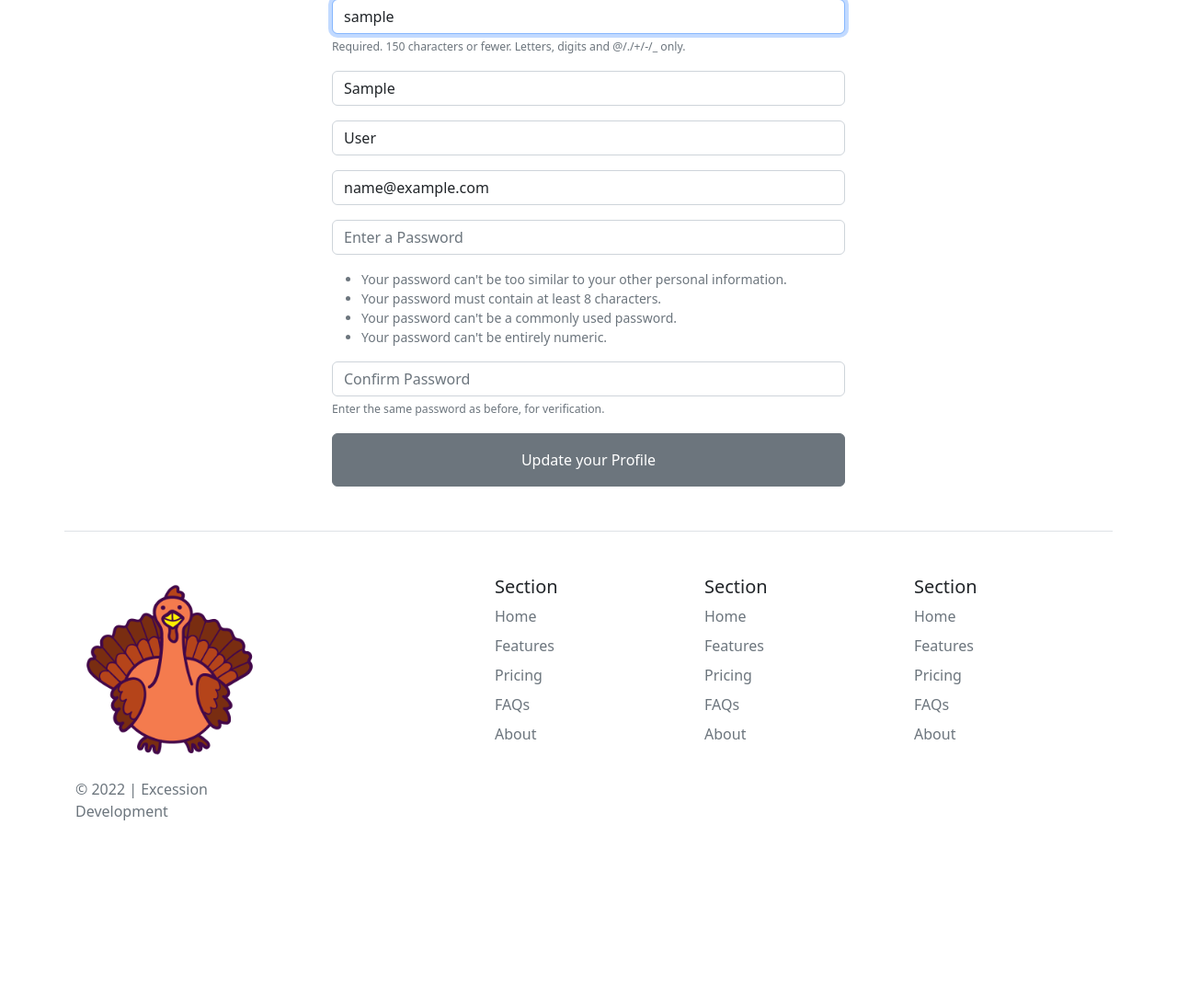
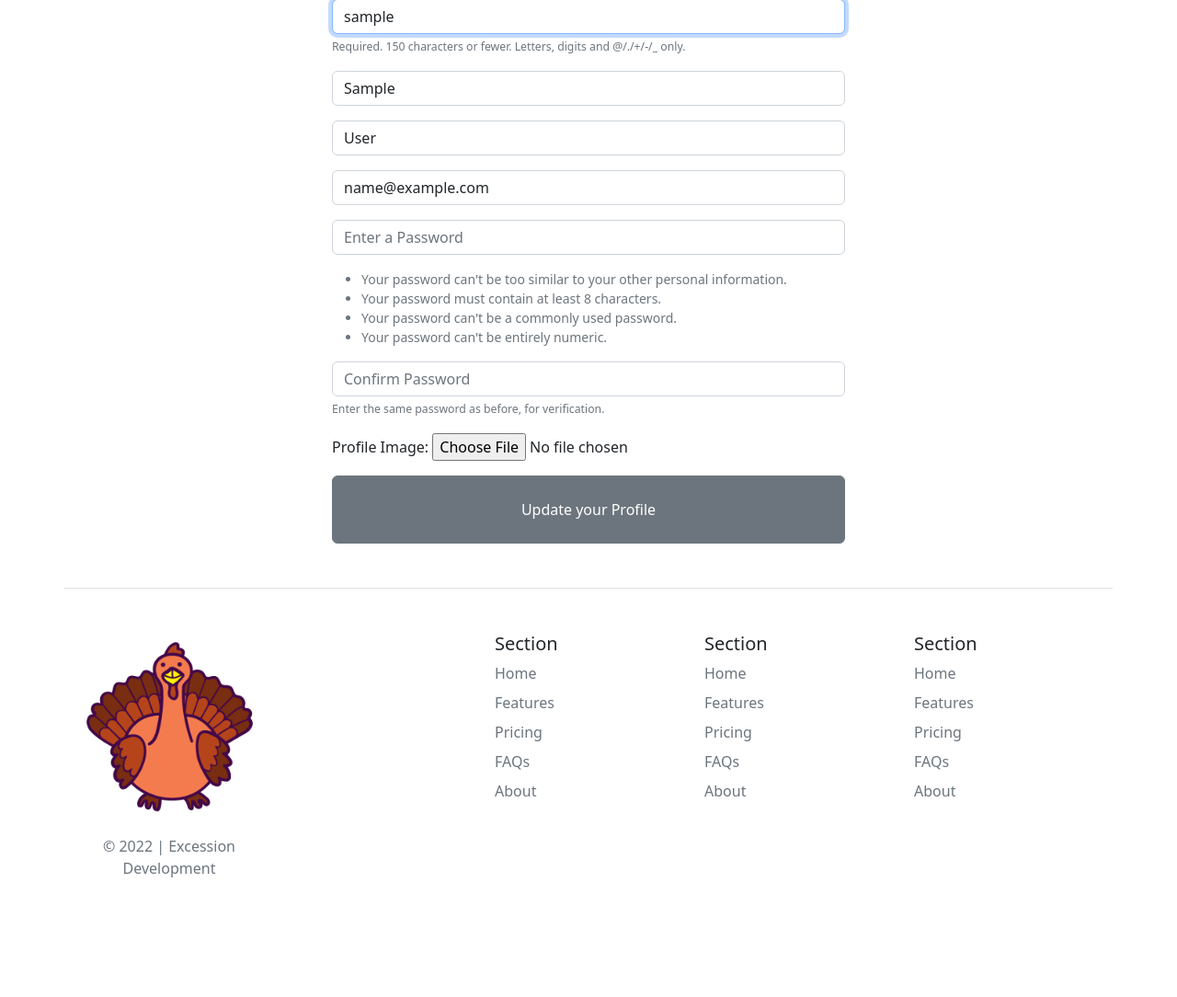
Before and after one commit to drobb2020/django-twitter-clone, a Django app: page /update_user/ in a window 1280 px wide. Shown: the part 145-1229 px from the top of the page at 92% size. Before the commit the page ends 1037 px from the top, so only its background shows below. Run offline with Django 3.2, Linux system fonts and the light colour scheme; the visitor is signed in with stand-in values (Sample User, id 1); data comes from the database, SQL or seed files in the repository.

Commit message:
profile pics completed

```diff
--- a/musker/social_media/musker/forms.py
+++ b/musker/social_media/musker/forms.py
@@ -1,7 +1,17 @@
 from django import forms
 from django.contrib.auth.forms import UserCreationForm
 from django.contrib.auth.models import User
-from musker.models import Meep
+from musker.models import Meep, Profile
+
+
+class ProfilePicForm(forms.ModelForm):
+    """form to add profile image"""
+
+    profile_image = forms.ImageField(label="Profile Image")
+
+    class Meta:
+        model = Profile
+        fields = ("profile_image",)
 
 
 class MeepForm(forms.ModelForm):
--- a/musker/social_media/musker/models.py
+++ b/musker/social_media/musker/models.py
@@ -18,7 +18,7 @@ class Profile(models.Model):
     follows = models.ManyToManyField(
         "self", related_name="followed_by", symmetrical=False, blank=True
     )
-    profile_image = models.ImageField(null=True, blank=True, upload_to='images/')
+    profile_image = models.ImageField(blank=True, upload_to='images/')
     date_joined = models.DateTimeField(auto_now_add=True)
     date_modified = models.DateTimeField(auto_now=True)
 
--- a/musker/social_media/musker/views.py
+++ b/musker/social_media/musker/views.py
@@ -4,7 +4,7 @@ from django.contrib.auth.models import User
 
 # from django.contrib.auth.forms import UserCreationForm
 from django.shortcuts import redirect, render
-from musker.forms import MeepForm, SignUpForm
+from musker.forms import MeepForm, ProfilePicForm, SignUpForm
 from musker.models import Meep, Profile
 
 
@@ -81,13 +81,21 @@ def register_user(request):
 def update_user(request):
     if request.user.is_authenticated:
         current_user = User.objects.get(id=request.user.id)
-        form = SignUpForm(request.POST or None, instance=current_user)
-        if form.is_valid():
-            form.save()
+        profile_user = Profile.objects.get(user__id=request.user.id)
+        user_form = SignUpForm(
+            request.POST or None, request.FILES or None, instance=current_user
+        )
+        profile_form = ProfilePicForm(
+            request.POST or None, request.FILES or None, instance=profile_user
+        )
+
+        if user_form.is_valid() and profile_form.is_valid():
+            user_form.save()
+            profile_form.save()
             login(request, current_user)
             messages.success(request, ("Your account profile has been updated."))
             return redirect("index")
-        context = {'form': form}
+        context = {"user_form": user_form, "profile_form": profile_form}
         return render(request, "musker/update_user.html", context)
     else:
         messages.success(
--- a/musker/social_media/templates/musker/profile_list.html
+++ b/musker/social_media/templates/musker/profile_list.html
@@ -18,6 +18,7 @@
         src="{% static 'assets/user.png' %}"
       {% endif %}
         class="img-fluid rounded-start"
+        style="height: 200px;"
         alt="{{ profile.user.username }}"
       />
     </div>
--- a/musker/social_media/templates/musker/update_user.html
+++ b/musker/social_media/templates/musker/update_user.html
@@ -4,9 +4,11 @@
 
 <div class="col-md-6 offset-md-3">
   <h1 class="mb-3">Update your Profile</h1>
-  <form action="" method="post">
-    {% csrf_token %} {{ form.as_p }}
-    <button class="btn btn-secondary w-100 py-3">Update your Profile</button>
+  <form action="" method="post" enctype="multipart/form-data">
+    {% csrf_token %}
+    {{ user_form.as_p }}
+    {{ profile_form.as_p}}
+    <button class="btn btn-secondary w-100 py-4">Update your Profile</button>
   </form>
 </div>
 
--- a/musker/social_media/templates/partials/footer.html
+++ b/musker/social_media/templates/partials/footer.html
@@ -6,12 +6,10 @@
         <img src="{% static 'assets/turkey.png' %}" alt="Musker logo" class="img-fluid">
         <!-- <svg class="bi me-2" width="40" height="32"><use xlink:href="#bootstrap"/></svg> -->
       </a>
-      <p class="text-muted">&copy; 2022 | Excession Development</p>
+      <p class="text-muted text-center">&copy; 2022 | Excession Development</p>
     </div>
 
-    <div class="col mb-3">
-
-    </div>
+    <div class="col mb-3"></div>
 
     <div class="col mb-3">
       <h5>Section</h5>
```
Also changed, not shown: musker/social_media/templates/musker/index.html (+29 -5 lines), musker/social_media/templates/musker/profile.html (+25 -4 lines), musker/social_media/musker/migrations/0001_initial.py, musker/social_media/musker/migrations/0002_profile_date_modified.py (deleted), musker/social_media/musker/migrations/0003_profile_date_joined.py (deleted), musker/social_media/musker/migrations/0004_meep.py (deleted), musker/social_media/musker/migrations/0005_profile_profile_image_alter_profile_date_joined_and_more.py (deleted).
